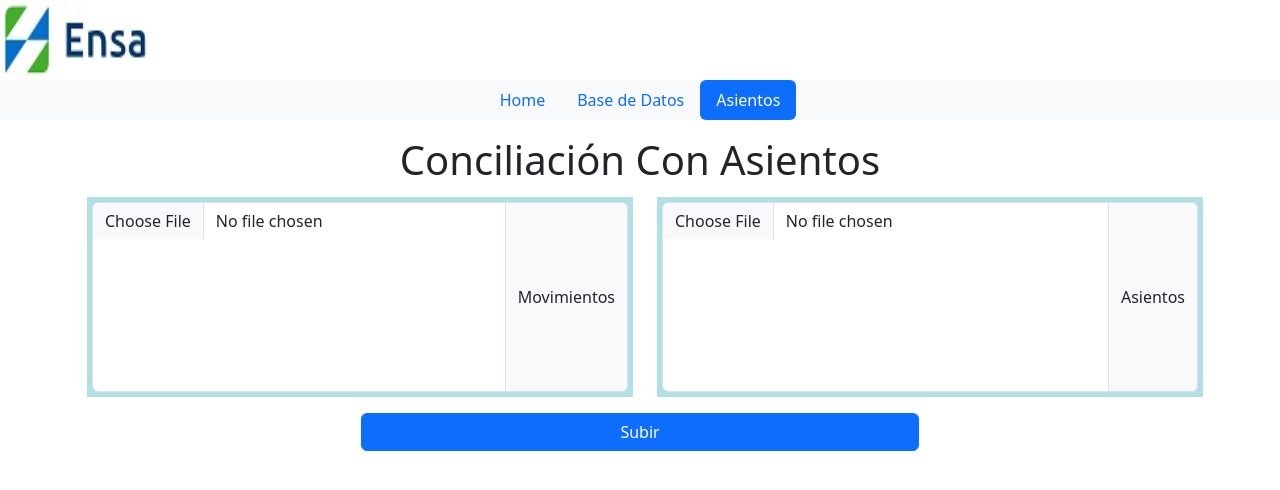
After one commit to Joseph-P-ctrl/Banco, a Flask app: page /asiento in a window 1280 px wide. The commit adds this page. Shown: the top 490 px of the page. Run offline with Flask 3, Linux system fonts and the light colour scheme.

Commit message:
actualizaciones a asitencias

```diff
--- a/BaseDatosService.py
+++ b/BaseDatosService.py
@@ -8,11 +8,7 @@ from flask_caching import Cache
 class MyCustomException(Exception):
         pass
 
-
-
 class BaseDatosService:
-
-
 
     def GuardarAchivos(self, files):
         try:
--- a/app.py
+++ b/app.py
@@ -3,24 +3,19 @@ from AccountService import AccountService
 from InterbankService import InterbankService
 from ProviderService import ProviderService
 from TransferService import TransferService
-
 from BaseDatosService import BaseDatosService
-
-
+from AsientoService import AsientoService
 from io import BytesIO
 from flask_session import Session
 from flask_caching import Cache
 from openpyxl import load_workbook
-
-
 import pandas as pd
 import os
 import openpyxl
 from openpyxl import Workbook
-
 app = Flask(__name__)
 app.secret_key = 'AldoAbril1978'
-app.config['SESSION_TYPE'] = 'filesystem'  # Store sessions on the file system
+app.config['SESSION_TYPE'] = 'filesystem'
 Session(app)
 cache = Cache(app, config={'CACHE_TYPE': 'simple'})
 
@@ -28,14 +23,14 @@ TRANSFER = "TRANSFER"
 PROVIDERS = "PROVIDER"
 INTERBANK = "INTERBAN"
 CUENTA = "MOVIMIENT"
+MOVIMIENTOS = "MOVIMIENTOS"
+ASIENTO= "EXPORT"
 
 @app.route('/', methods=['POST','GET'])
 def home():
     if request.method == 'POST':
         files = request.files.getlist('file')
-        # Check if at least one file was uploaded
         filtered_files = [x for x in files if x.filename!=""]
-
         if len(filtered_files) <= 1:
             return render_template('home.html', error_message= 'Debe subir por lo menos un archivo.')
         else:
@@ -45,16 +40,10 @@ def home():
                 interbankService = InterbankService()
                 providerService = ProviderService()
                 for file in files:
-                    # Read the content of each file
-                    #content = file.read().decode().strip()
-
                     nombre =  file.filename.upper()
-
                     if (nombre != ""):
                         if CUENTA in nombre:
                             accountService.process_movements(file)
-
-
                         elif TRANSFER in nombre:
                             transferService.setMovimientos(accountService.movimientos)
                             transferService.process_transfers(file)
@@ -64,25 +53,18 @@ def home():
                         elif PROVIDERS in nombre:
                             providerService.setMovimientos(accountService.movimientos)
                             providerService.process_providers(file)
-
                         else:
                             raise Exception("Archivo no ubicado: "+nombre)
-
-                # cache.set('movimientos', accountService.movimientos.to_json(), timeout=600)
                 cache.set('movimientos', accountService.movimientos, timeout=600)
                 resumen = {"movements": accountService.error, "providers": providerService.error, "transfers": transferService.error, "interbanks": interbankService.error}
                 cache.set('resumen', resumen)
                 return redirect(url_for('upload'))
-
             except Exception as e:
                 error_message = str(e)
                 return render_template('home.html', error_message= error_message)
-
     else:
         return render_template('home.html')
 @app.route('/basedatos', methods=['POST','GET'])
-# def basedatos():
-#     return render_template('./base-datos.html')
 def basedatos():
     if request.method == 'POST':
         files    = request.files.getlist('file')
@@ -94,8 +76,8 @@ def basedatos():
                 return render_template('base-datos.html', error_message= 'Debe subir por lo menos un archivo.')
             mensaje_exito = 'Archivo subido correctamente.'
 
-            base_datos_service = BaseDatosService()  # Crear una instancia de la clase
-            base_datos_service.GuardarAchivos(files)  # Llamar al método utilizando la instancia
+            base_datos_service = BaseDatosService()
+            base_datos_service.GuardarAchivos(files)
             return render_template('base-datos.html',mensaje_exito=mensaje_exito)
 
         except Exception as e:
@@ -104,8 +86,39 @@ def basedatos():
 
     else:
         nohay = 'Archivo subido correctamente.'
-        # return render_template('base-datos.html')
         return render_template('base-datos.html')
+
+@app.route('/asiento', methods=['POST','GET'])
+
+def asiento():
+    if request.method == 'POST':
+          files = request.files.getlist('file')
+          filtered_files = [x for x in files if x.filename!=""]
+          if len(filtered_files) <= 1:
+            return render_template('asiento.html', error_message= 'Debe subir por lo menos un archivo.')
+          else:
+            try:
+                asientoService = AsientoService()
+                for file in files:
+                    nombre =  file.filename.upper()
+
+                    if (nombre != ""):
+                        if MOVIMIENTOS in nombre:
+                            movimientosfile= file
+                        elif   ASIENTO in nombre:
+                            asientosfile = file
+                        else:
+                            raise Exception("Archivo no ubicado: "+nombre)
+                movimientosAsientos=asientoService.conciliar(movimientosfile, asientosfile)
+                print(movimientosAsientos)
+                cache.set('movimientosAsientos', asientoService.resultadosMovimiento, timeout=600)
+                return redirect(url_for('respuestaasiento'))
+            except Exception as e:
+                error_message = str(e)
+                return render_template('asiento.html', error_message= error_message)
+    else:
+        return render_template('asiento.html')
+
 
 
 
@@ -120,26 +133,54 @@ def upload():
         excel_file = BytesIO()
         movimientos.to_excel(excel_file, index=False)
 
-        # Cargar el archivo Excel con Openpyxl
         workbook = openpyxl.load_workbook(excel_file)
         worksheet = workbook.active
 
-        # Ajustar el ancho de la columna "Fecha"
-        worksheet.column_dimensions["A"].width = 20  # Ajusta el ancho de la columna A
-        worksheet.column_dimensions["C"].width = 30  # Ajusta el ancho de la columna A
-        worksheet.column_dimensions["K"].width = 40  # Ajusta el ancho de la columna A
-        worksheet.column_dimensions["L"].width = 40  # Ajusta el ancho de la columna A
+        worksheet.column_dimensions["A"].width = 20
+        worksheet.column_dimensions["C"].width = 30
+        worksheet.column_dimensions["K"].width = 40
+        worksheet.column_dimensions["L"].width = 40
+        worksheet.column_dimensions["M"].width = 35
 
         ruta_archivo = 'files/movimientos.xlsx'
         workbook.save(ruta_archivo)
 
         return send_file(ruta_archivo, as_attachment=True, download_name="movimientos.xlsx")
     else:
-        data = cache.get('resumen')  # Access the query parameter
+        data = cache.get('resumen')
         return render_template("response.html", data= data)
+
+
+
+
+@app.route('/respuestaasiento', methods=['POST','GET'])
+def respuestaasiento():
+
+    if request.method == 'POST':
+        movimientosAsientos = cache.get("movimientosAsientos")
+
+        movimientosAsientos["Fecha"] = pd.to_datetime(movimientosAsientos["Fecha"], format="%d/%m/%Y").dt.strftime("%d/%m/%Y")
+        excel_file = BytesIO()
+        movimientosAsientos.to_excel(excel_file, index=False)
+        workbook = openpyxl.load_workbook(excel_file)
+        worksheet = workbook.active
+        worksheet.column_dimensions["A"].width = 20
+        worksheet.column_dimensions["C"].width = 30
+        worksheet.column_dimensions["K"].width = 40
+        worksheet.column_dimensions["L"].width = 40
+        worksheet.column_dimensions["M"].width = 35
+        worksheet.column_dimensions["N"].width = 28
+
+        ruta_archivo = 'files/movimientos.xlsx'
+        workbook.save(ruta_archivo)
+
+        return send_file(ruta_archivo, as_attachment=True, download_name="Asiento.xlsx")
+    else:
+        data = cache.get('movimientosAsientos')
+        return render_template("responseasiento.html", data= data)
 
 
 
 if __name__ == '__main__':
    app.run(host='0.0.0.0')
-   #app.run(debug=True)
+#    app.run(debug=True)
--- /dev/null
+++ b/templates/asiento.html
@@ -0,0 +1,116 @@
+<!DOCTYPE html>
+<html>
+
+<head>
+    <link href="https://cdn.jsdelivr.net/npm/bootstrap@5.3.0/dist/css/bootstrap.min.css" rel="stylesheet"
+        integrity="sha384-9ndCyUaIbzAi2FUVXJi0CjmCapSmO7SnpJef0486qhLnuZ2cdeRhO02iuK6FUUVM" crossorigin="anonymous">
+    <link rel="stylesheet" href="{{ url_for('static', filename='css/styles.css') }}">
+    <title>base</title>
+    <script src="https://code.jquery.com/jquery-3.6.0.min.js"></script>
+
+</head>
+
+<body>
+    <header>
+        <img src="{{ url_for('static', filename='images/logos.jpeg') }}" alt="Imagen" width="150" height="80">
+
+    </header>
+    <nav class="bg-body-tertiary">
+
+        <ul class="nav nav-pills justify-content-center mb-3 " id="pills-tab" role="tablist">
+            <li class="nav-item">
+                <a class="nav-link " href="/">Home</a>
+            </li>
+            <li class="nav-item">
+                <a class="nav-link " href="basedatos">Base de Datos</a>
+            </li>
+            <li class="nav-item">
+                <a class="nav-link active" href="asiento">Asientos</a>
+            </li>
+
+        </ul>
+    </nav>
+    <div class="container container-maxwidth-sm mx-auto text-center">
+        <div class="row">
+
+            <div class="col">
+
+
+                <h1 class="justify-content-center">Conciliación Con Asientos</h1>
+                <span class="error">
+                    {% if error_message %}
+                    <p>Error: {{ error_message }}</p>
+                    {% endif %}
+
+                </span>
+                <span class="success">
+                    {% if mensaje_exito %}
+                    <p>{{ mensaje_exito }}</p>
+                    {% endif %}
+
+                </span>
+
+                <form method="POST" action="/asiento" enctype="multipart/form-data">
+
+
+
+
+                    <div class="row align-items-start">
+
+                        <div class="col ">
+                            <div>
+                                <div class=" box input-group mb-3">
+                                    <input type="file" class="form-control" name="file" id="mov"
+                                        accept="application/vnd.ms-excel, application/vnd.openxmlformats-officedocument.spreadsheetml.sheet"
+                                        required>
+                                    <label class="input-group-text" for="mov">Movimientos</label>
+                                </div>
+                            </div>
+
+
+
+
+                        </div>
+                        <div class="col">
+                            <div class="box input-group mb-3">
+                                <input type="file" class="form-control" name="file" id="mov"
+                                    accept="application/vnd.ms-excel, application/vnd.openxmlformats-officedocument.spreadsheetml.sheet, application/vnd.ms-excel.sheet.binary.macroenabled.12"
+                                    required>
+
+
+                                <label class="input-group-text" for="mov">Asientos</label>
+                            </div>
+                        </div>
+
+
+                    </div>
+
+                    <div class="row">
+                        <div class="col">
+
+                            <div class="d-grid gap-2 col-6 mx-auto">
+                                <input class="btn btn-primary" id="submitBtn" type="submit" value="Subir">
+                                <!-- <button class="btn btn-primary" id="submitBtn" onclick="validateFiles()">Subir</button> -->
+
+                            </div>
+
+
+                        </div>
+
+                    </div>
+                </form>
+
+
+
+            </div>
+
+        </div>
+
+    </div>
+
+
+
+
+</body>
+
+</html>
--- a/templates/home.html
+++ b/templates/home.html
@@ -72,6 +72,9 @@
         <li class="nav-item">
           <a class="nav-link " href="basedatos">Base de Datos</a>
         </li>
+        <li class="nav-item">
+            <a class="nav-link " href="asiento">Asientos</a>
+          </li>
 
       </ul>
    </nav>
```
Also changed, not shown: AccountService.py (+7 -29 lines), AsientoService.py (added, +70 -0 lines), InterbankService.py (+4 -4 lines), ProviderService.py (+1 -18 lines), templates/responseasiento.html (added, +144 -0 lines), 4 other files.
